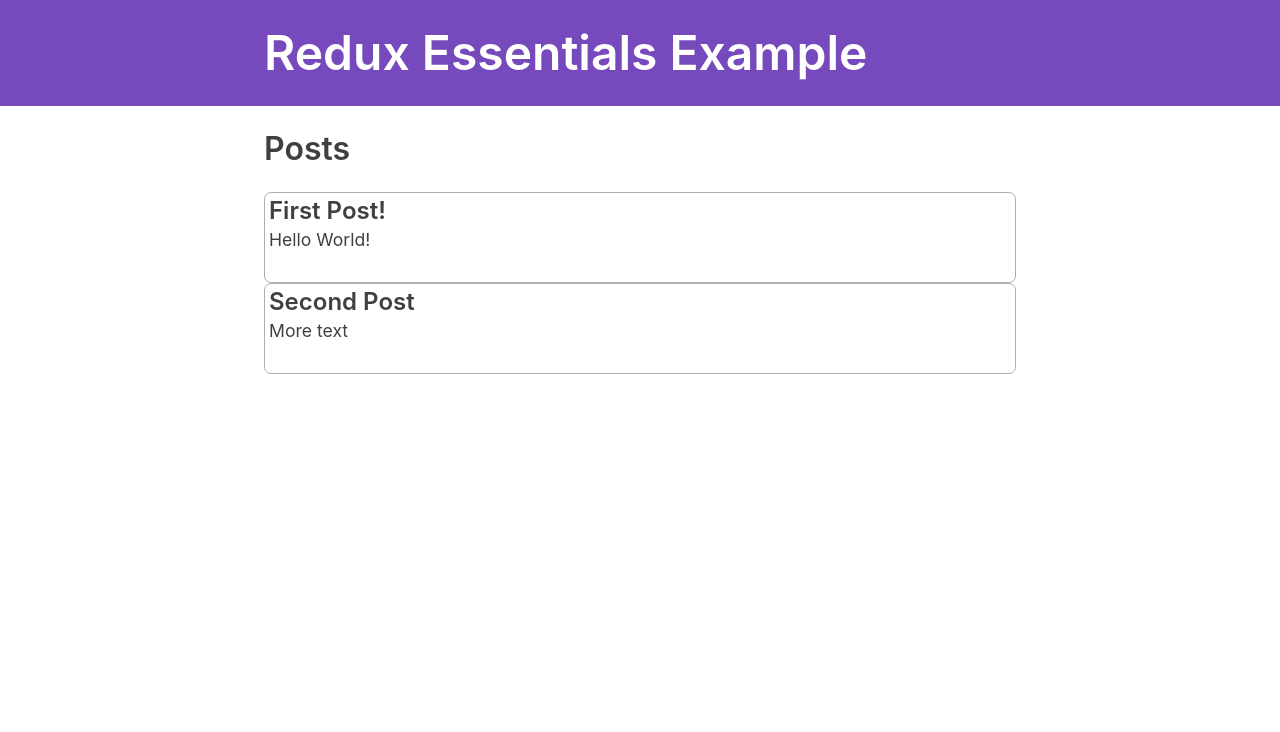
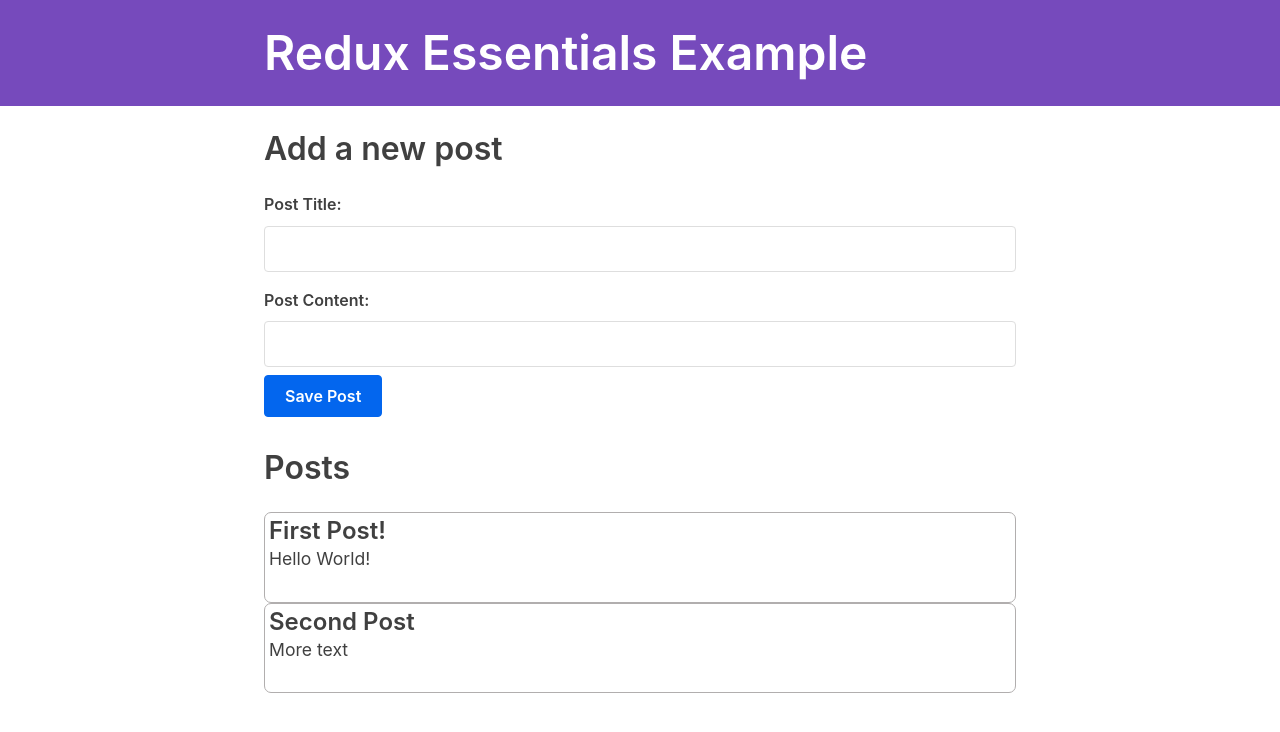
Before and after one commit to AhmedSafi97/redux-app-tutorial, a React (Create React App) app: page / in a window 1280 px wide. Shown: the top 732 px of the page. Built offline with nearby package versions, Linux system fonts and the light colour scheme; what miragejs, txtgen would draw is missing.

Commit message:
create new posts adding form

```diff
--- a/src/App.js
+++ b/src/App.js
@@ -8,7 +8,7 @@ import {
 
 import { Navbar } from './app/Navbar'
 
-import { PostsList } from './features/posts/PostsList'
+import { PostsList, AddPostForm } from './features/posts'
 
 function App() {
   return (
@@ -16,7 +16,16 @@ function App() {
       <Navbar />
       <div className="App">
         <Switch>
-          <Route exact path="/" render={() => <PostsList />} />
+          <Route
+            exact
+            path="/"
+            render={() => (
+              <>
+                <AddPostForm />
+                <PostsList />
+              </>
+            )}
+          />
           <Redirect to="/" />
         </Switch>
       </div>
--- /dev/null
+++ b/src/features/posts/AddPostForm.js
@@ -0,0 +1,31 @@
+import React, { useState } from 'react'
+
+export const AddPostForm = () => {
+  const [title, setTitle] = useState('')
+  const [content, setContent] = useState('')
+
+  return (
+    <section>
+      <h2>Add a new post</h2>
+      <form>
+        <label htmlFor="postTitle">Post Title:</label>
+        <input
+          type="text"
+          id="postTitle"
+          name="postTitle"
+          value={title}
+          onChange={(e) => setTitle(e.target.value)}
+        />
+        <label htmlFor="postContent">Post Content:</label>
+        <input
+          type="text"
+          id="postContent"
+          name="postContent"
+          value={content}
+          onChange={(e) => setContent(e.target.value)}
+        />
+        <button type="button">Save Post</button>
+      </form>
+    </section>
+  )
+}
--- /dev/null
+++ b/src/features/posts/index.js
@@ -0,0 +1,2 @@
+export { PostsList } from './PostsList'
+export { AddPostForm } from './AddPostForm'
```
